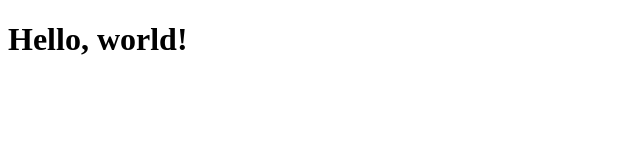
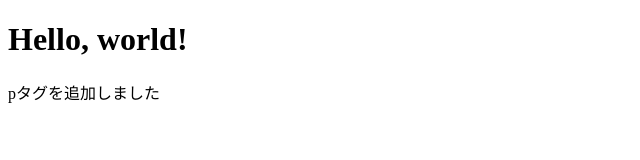
Before and after one commit to FJW-H/Papers, a plain HTML site: page index.html in a window 1280 px wide. Shown: the whole page, without its empty margins (0-640 px from the left). Drawn offline with Linux system fonts and the light colour scheme.

Commit message:
ファイルを修正してみた

```diff
--- a/index.html
+++ b/index.html
@@ -8,5 +8,6 @@
     </head>
     <body>
         <h1>Hello, world!</h1>
+        <p>pタグを追加しました</p>
     </body>
 </html>
```
Also changed, not shown: style.css (added).
